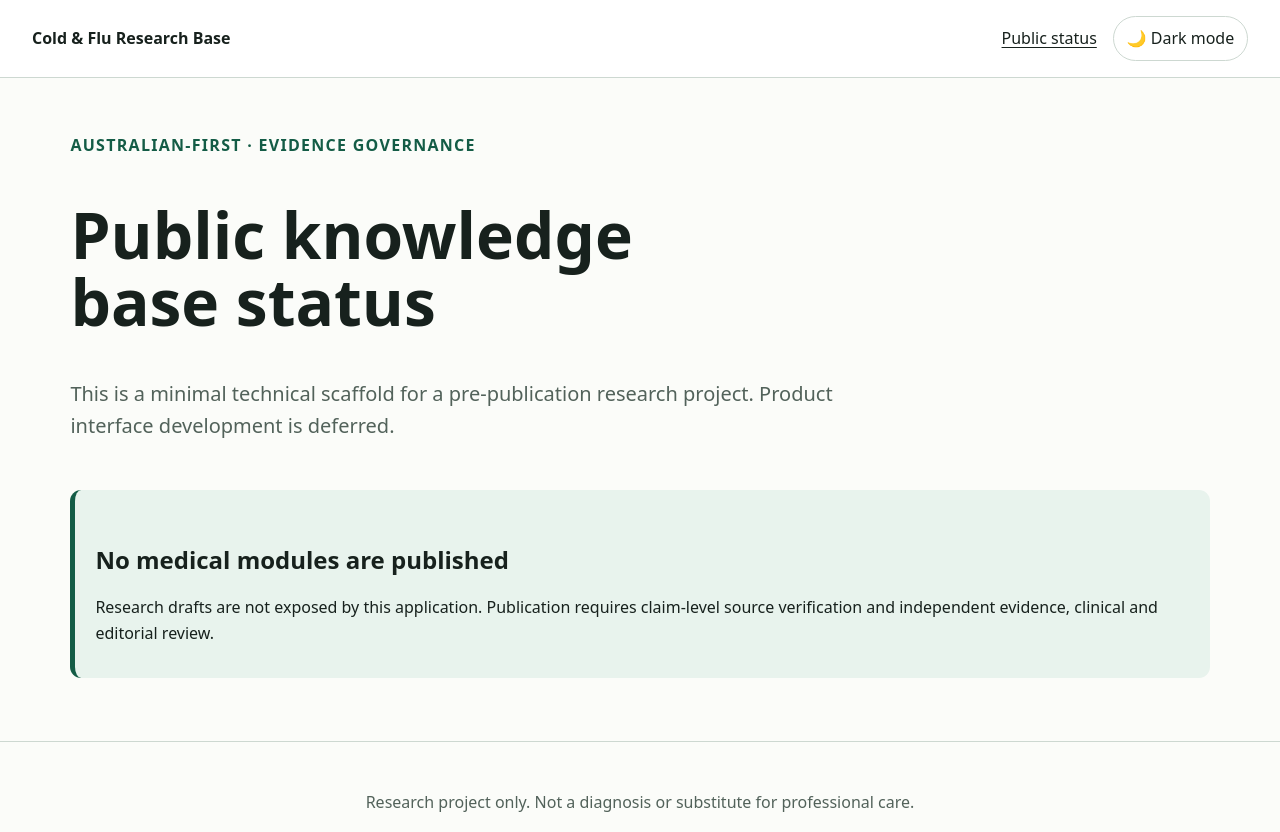
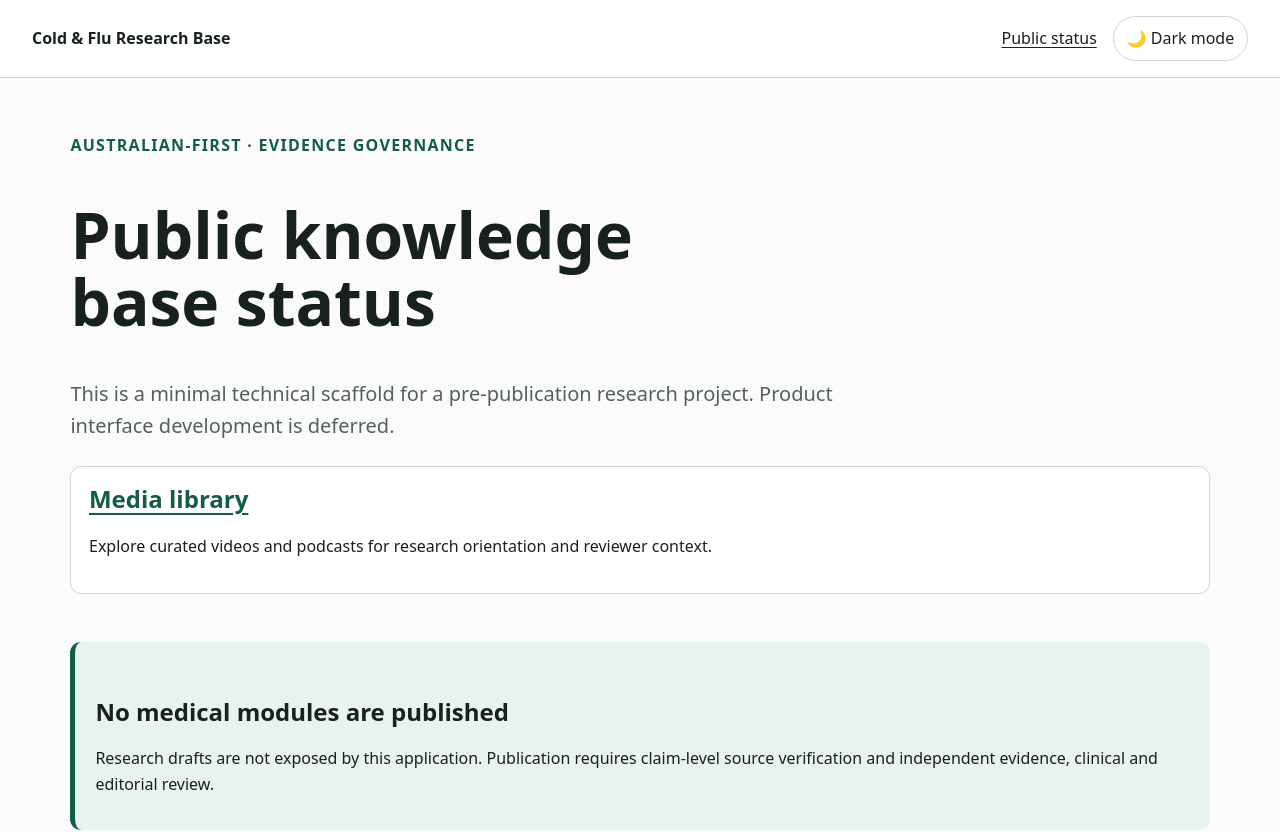
Before and after one commit to joshualparris/ColdFluApp, a Next.js app: page / in a window 1280 px wide. Shown: the top 832 px of the page. Built offline with nearby package versions, Linux system fonts and the light colour scheme.

Commit message:
Add media link to dashboard

```diff
--- a/src/app/page.tsx
+++ b/src/app/page.tsx
@@ -8,6 +8,12 @@ export default async function Home() {
     <p className="eyebrow">Australian-first · evidence governance</p>
     <h1>Public knowledge base status</h1>
     <p className="lede">This is a minimal technical scaffold for a pre-publication research project. Product interface development is deferred.</p>
+    <nav className="card-grid" style={{ marginTop: "1.5rem" }} aria-label="Primary links">
+      <article className="card">
+        <h2><Link href="/research-preview/media">Media library</Link></h2>
+        <p>Explore curated videos and podcasts for research orientation and reviewer context.</p>
+      </article>
+    </nav>
     <section className="card-grid" style={{ marginTop: "1.5rem" }}>
       {published.map((module) => {
         const visual = getModuleVisual(module.slug);
```
